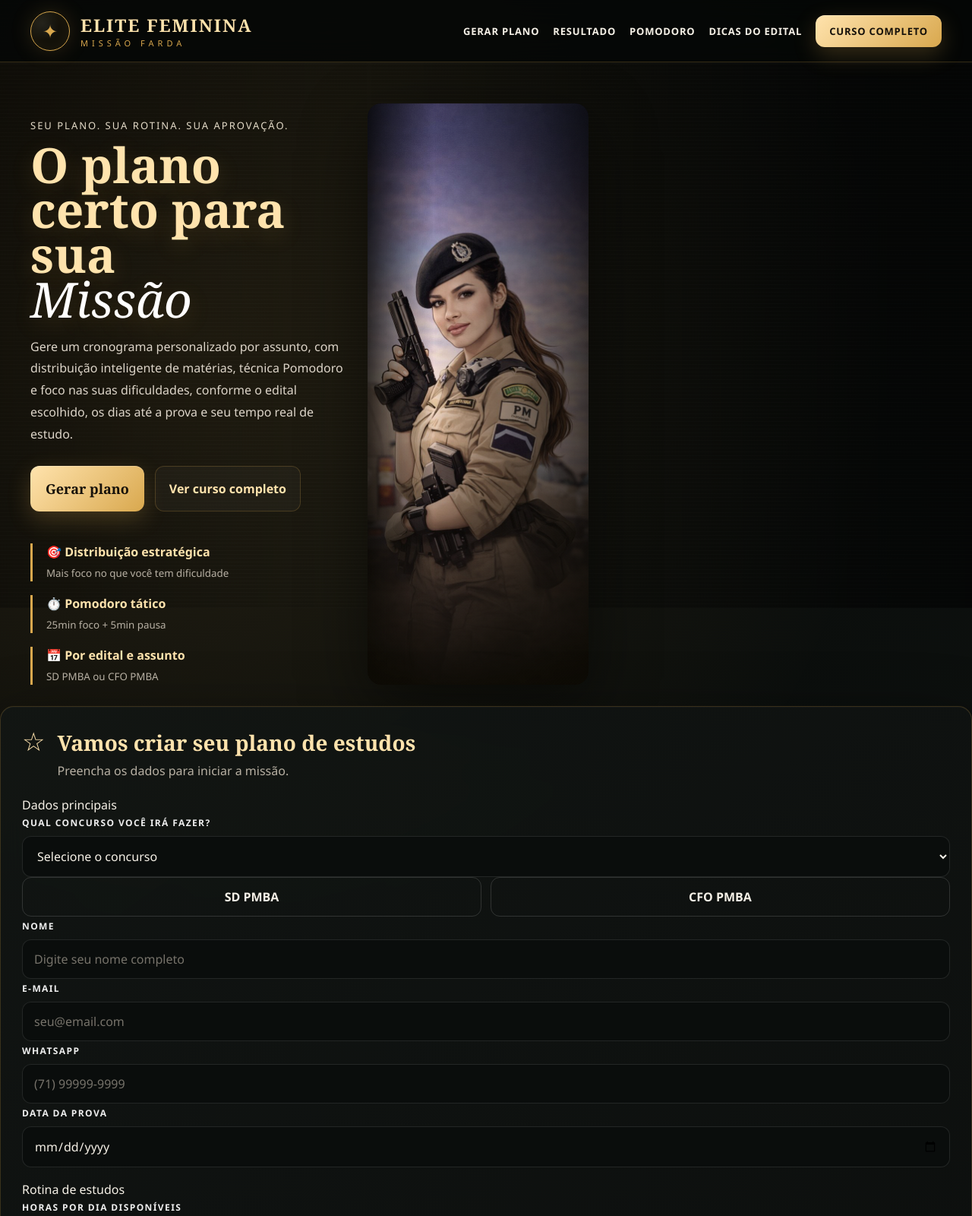
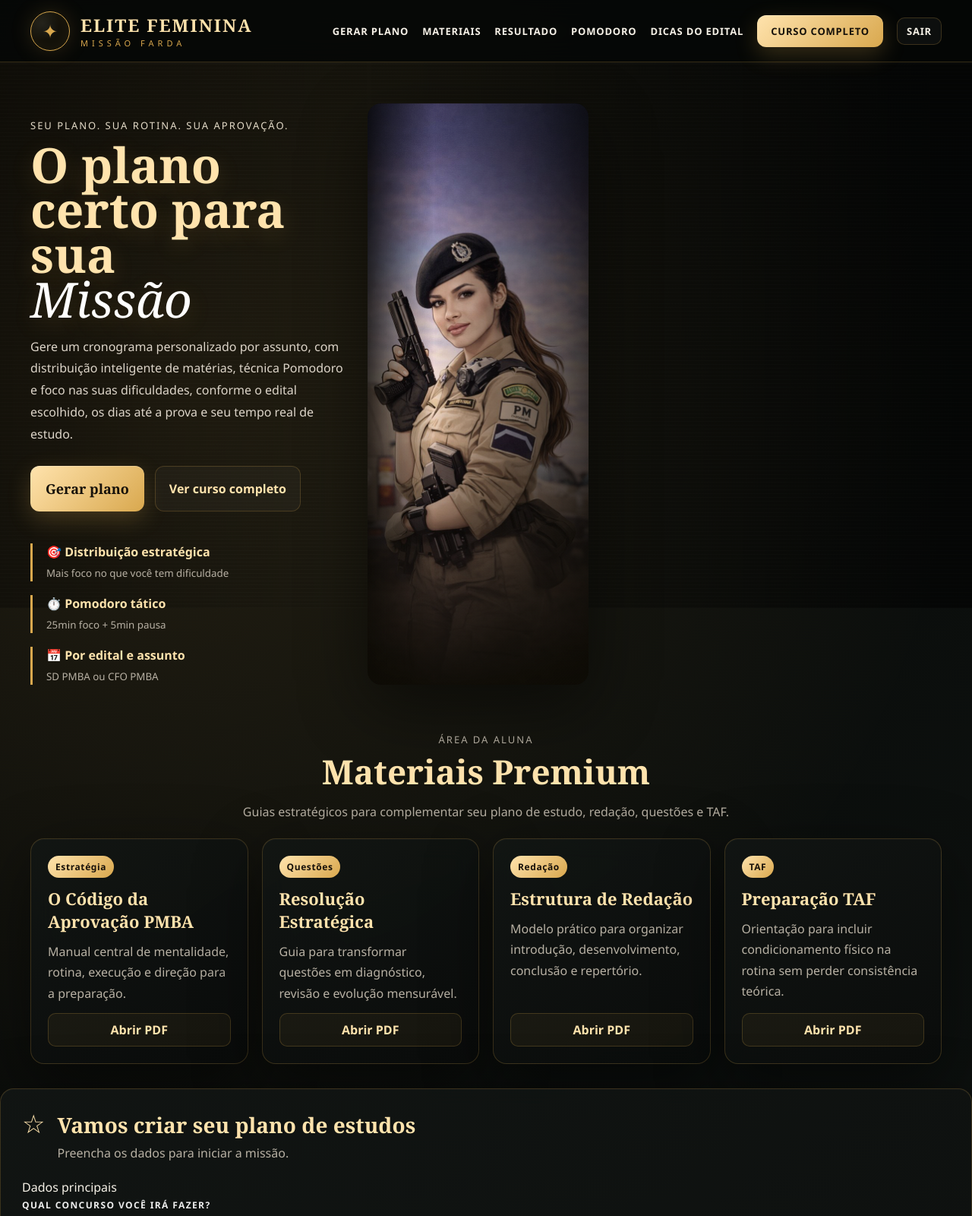
Before and after one commit to lucassamuel01-oss/missao-farda, a website: page public/index.html in a window 1280 px wide. Shown: the top 1600 px of the page at 76% size. Drawn offline with Linux system fonts and the light colour scheme; no server answers.

Commit message:
Adiciona materiais premium na area do aluno

```diff
--- a/package.json
+++ b/package.json
@@ -25,7 +25,6 @@
   "dependencies": {
     "bcryptjs": "^3.0.3",
     "body-parser": "^1.20.5",
-    "connect-flash": "^0.1.1",
     "express": "^4.22.2",
     "express-session": "^1.19.0"
   },
--- a/public/index.html
+++ b/public/index.html
@@ -20,10 +20,13 @@
 
     <nav aria-label="Navegação principal">
       <a href="#plano">Gerar plano</a>
+      <a href="#materiais">Materiais</a>
       <a href="#resultado">Resultado</a>
       <a href="#pomodoro">Pomodoro</a>
       <a href="#dicas">Dicas do edital</a>
       <a href="/curso" class="nav-highlight">Curso completo</a>
+      <a href="/admin" id="adminLink" hidden>Admin</a>
+      <button type="button" class="logout-link" id="logoutBtn">Sair</button>
     </nav>
   </header>
 
@@ -60,6 +63,44 @@
       </div>
 
       <div class="hero-photo" role="img" aria-label="Imagem temática policial feminina"></div>
+    </section>
+
+    <section id="materiais" class="materials-section" aria-labelledby="materials-title">
+      <div class="section-title">
+        <p class="eyebrow">Área da aluna</p>
+        <h2 id="materials-title">Materiais Premium</h2>
+        <p>Guias estratégicos para complementar seu plano de estudo, redação, questões e TAF.</p>
+      </div>
+
+      <div class="materials-grid">
+        <article class="glass material-card">
+          <span>Estratégia</span>
+          <h3>O Código da Aprovação PMBA</h3>
+          <p>Manual central de mentalidade, rotina, execução e direção para a preparação.</p>
+          <a href="/assets/pdfs/codigo-da-aprovacao-pmba-elite-feminina.pdf" target="_blank" rel="noopener">Abrir PDF</a>
+        </article>
+
+        <article class="glass material-card">
+          <span>Questões</span>
+          <h3>Resolução Estratégica</h3>
+          <p>Guia para transformar questões em diagnóstico, revisão e evolução mensurável.</p>
+          <a href="/assets/pdfs/resolucao-estrategica-premium-elite.pdf" target="_blank" rel="noopener">Abrir PDF</a>
+        </article>
+
+        <article class="glass material-card">
+          <span>Redação</span>
+          <h3>Estrutura de Redação</h3>
+          <p>Modelo prático para organizar introdução, desenvolvimento, conclusão e repertório.</p>
+          <a href="/assets/pdfs/estrutura-redacao-premium-elite.pdf" target="_blank" rel="noopener">Abrir PDF</a>
+        </article>
+
+        <article class="glass material-card">
+          <span>TAF</span>
+          <h3>Preparação TAF</h3>
+          <p>Orientação para incluir condicionamento físico na rotina sem perder consistência teórica.</p>
+          <a href="/assets/pdfs/preparacao-taf-premium-elite.pdf" target="_blank" rel="noopener">Abrir PDF</a>
+        </article>
+      </div>
     </section>
 
     <section id="plano" class="planner-card glass" aria-labelledby="planner-title">
--- a/public/script.js
+++ b/public/script.js
@@ -36,6 +36,8 @@ const mode = document.getElementById("mode");
 const dailyModel = document.getElementById("dailyModel");
 const formStatus = document.getElementById("formStatus");
 const planResult = document.getElementById("planResult");
+const adminLink = document.getElementById("adminLink");
+const logoutBtn = document.getElementById("logoutBtn");
 
 const telefone =
   document.getElementById("telefone") ||
@@ -199,6 +201,28 @@ function salvarLeadSemBloquear(formElement) {
   return false;
 }
 
+async function carregarUsuarioAtual() {
+  try {
+    const res = await fetch("/me", { headers: { Accept: "application/json" } });
+    if (!res.ok) return;
+
+    const user = await res.json();
+    if (adminLink && user.role === "admin") {
+      adminLink.hidden = false;
+    }
+  } catch (error) {
+    console.error("Falha ao carregar usuário:", error);
+  }
+}
+
+async function sair() {
+  try {
+    await fetch("/logout", { method: "POST" });
+  } finally {
+    window.location.href = "/login";
+  }
+}
+
 switchButtons.forEach((btn) => {
   btn.addEventListener("click", () => {
     concurso.value = btn.dataset.concurso;
@@ -261,3 +285,8 @@ if (form) {
 preencherMaterias();
 atualizarPreview();
 atualizarResumoLocal();
+carregarUsuarioAtual();
+
+if (logoutBtn) {
+  logoutBtn.addEventListener("click", sair);
+}
--- a/public/styles.css
+++ b/public/styles.css
@@ -223,6 +223,29 @@ nav a:hover::after{
   width:100%;
 }
 
+.logout-link{
+  border:1px solid var(--line);
+  border-radius:10px;
+  padding:8px 12px;
+  cursor:pointer;
+
+  color:var(--text);
+  background:rgba(255,255,255,.04);
+
+  font-size:13px;
+  font-weight:800;
+  text-transform:uppercase;
+  letter-spacing:.8px;
+
+  transition:var(--transition);
+}
+
+.logout-link:hover{
+  color:var(--gold-3);
+  border-color:var(--line-strong);
+  background:rgba(217,168,78,.08);
+}
+
 /* =========================
    BUTTONS
 ========================= */
@@ -747,6 +770,7 @@ textarea{
 ========================= */
 
 .method-section,
+.materials-section,
 .tips-section{
   padding:0 40px 32px;
 }
@@ -798,6 +822,71 @@ textarea{
 .method-card span{
   color:var(--muted);
   line-height:1.65;
+}
+
+.materials-grid{
+  display:grid;
+  grid-template-columns:repeat(4,1fr);
+  gap:18px;
+}
+
+.material-card{
+  min-height:260px;
+  padding:22px;
+
+  display:flex;
+  flex-direction:column;
+  gap:12px;
+}
+
+.material-card span{
+  width:max-content;
+  padding:6px 10px;
+  border-radius:999px;
+
+  color:#17110a;
+  background:linear-gradient(135deg,var(--gold-3),var(--gold));
+
+  font-size:12px;
+  font-weight:900;
+  letter-spacing:.6px;
+}
+
+.material-card h3{
+  margin:0;
+  font-size:22px;
+  font-family:Georgia,serif;
+  color:var(--gold-3);
+}
+
+.material-card p{
+  flex:1;
+  color:var(--muted);
+  line-height:1.7;
+}
+
+.material-card a{
+  display:inline-flex;
+  align-items:center;
+  justify-content:center;
+  min-height:42px;
+  padding:10px 14px;
+
+  border:1px solid var(--line);
+  border-radius:10px;
+
+  color:var(--gold-3);
+  text-decoration:none;
+  font-weight:900;
+
+  background:rgba(217,168,78,.06);
+  transition:var(--transition);
+}
+
+.material-card a:hover{
+  transform:translateY(-2px);
+  border-color:var(--line-strong);
+  background:rgba(217,168,78,.12);
 }
 
 .how{
@@ -1395,6 +1484,7 @@ details p{
   }
 
   .method-grid,
+  .materials-grid,
   .tips-grid,
   .steps,
   .subject-list,
@@ -1433,6 +1523,7 @@ details p{
 
   .hero,
   .method-section,
+  .materials-section,
   .tips-section,
   .result-wrap,
   .course-page{
```
Also changed, not shown: public/admin.html (+3 -3 lines), public/login.html (+2 -2 lines), server.js (+38 -4 lines), 5 other files.
